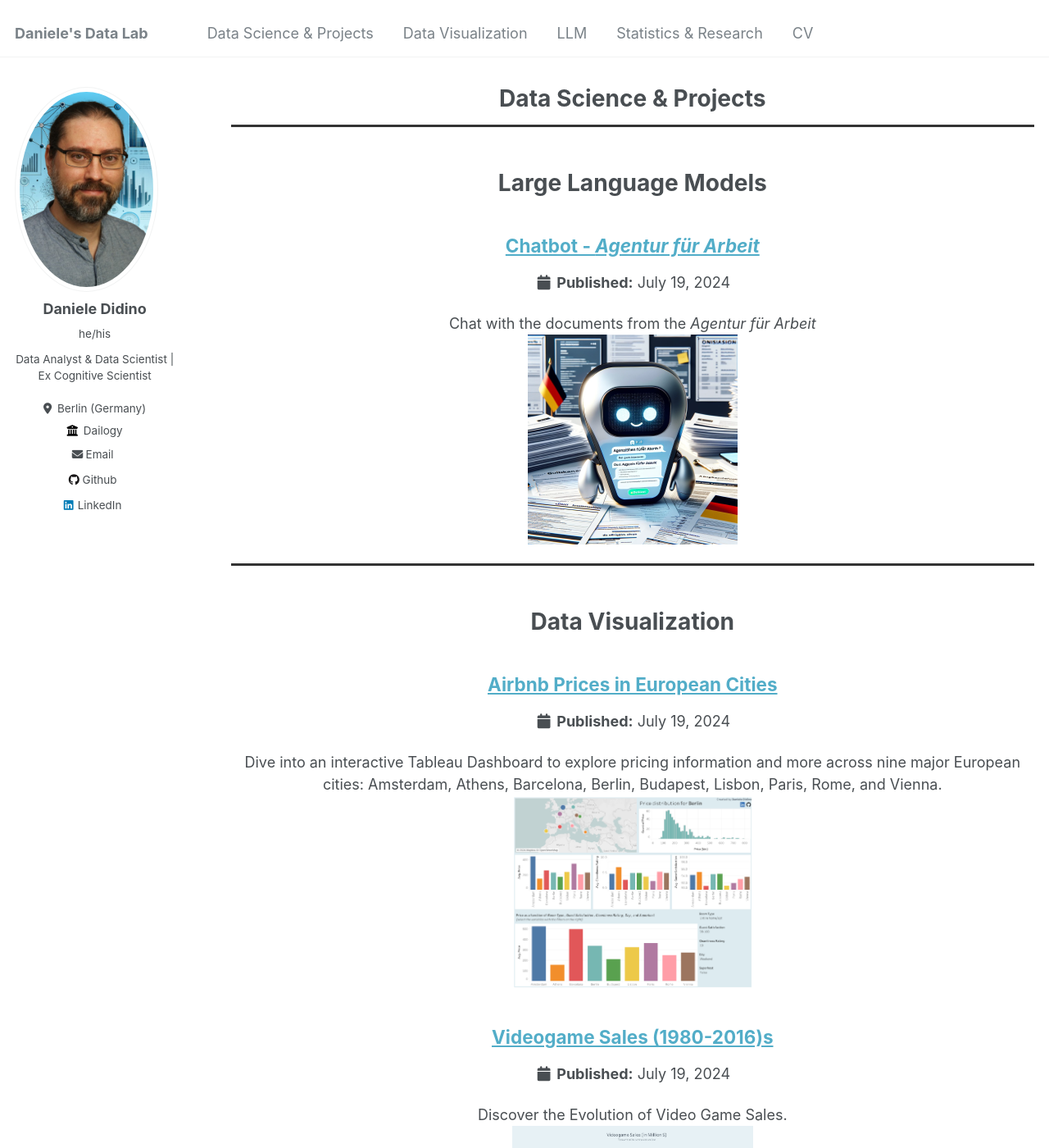
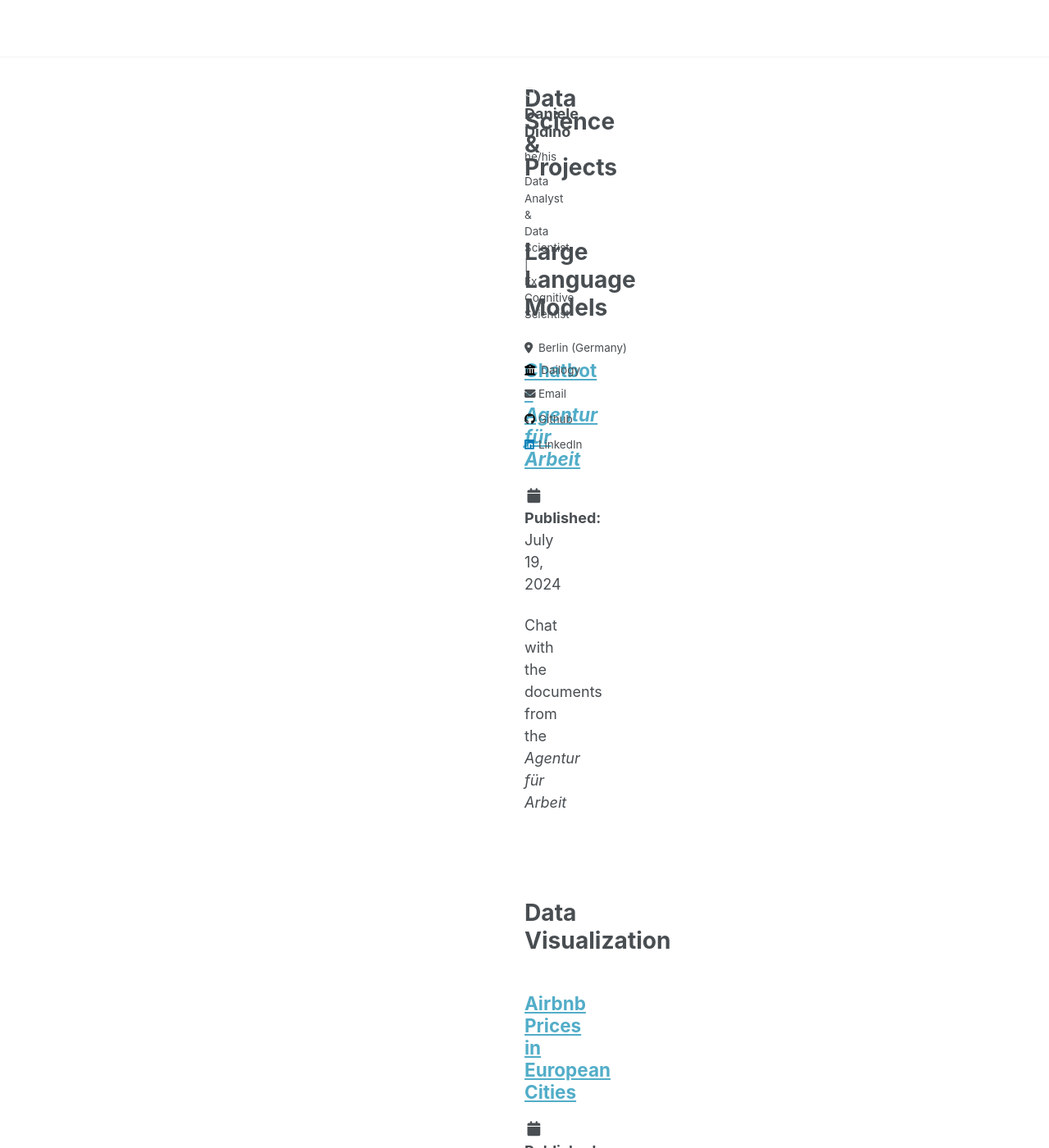
Before and after one commit to DanieleDidino/DanieleDidino.github.io, a Jekyll site: the page built from _pages/data_proj.html, in a window 1280 px wide and 1400 px high. Shown: the whole window at 82% size. Built offline with Jekyll 4.4.1, drawn with Linux system fonts in a browser that asks for light colours.

Commit message:
edit Data Science Projects page

```diff
--- a/_pages/data_proj.html
+++ b/_pages/data_proj.html
@@ -6,7 +6,7 @@
 ---
 
 <style>
-  div {text-align: center;}
+  div {text-align: center; width: 0%;}
   h1 {text-align: center;}
 </style>
 
```
